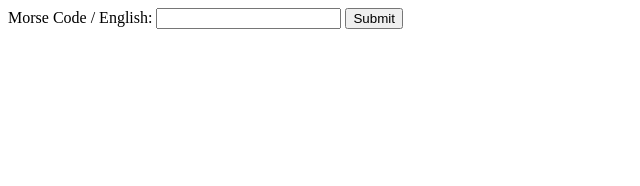
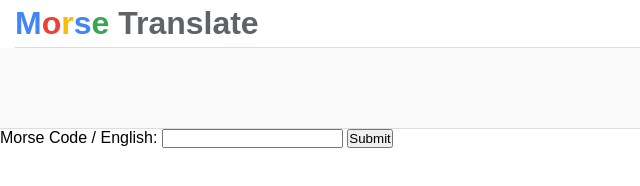
Before and after one commit to alexWow88/morse-code-tdd, a website with bundled scripts: page index.html in a window 1280 px wide. Shown: the whole page, without its empty margins (0-640 px from the left). Built offline with nearby package versions, Linux system fonts and the light colour scheme; a web font is replaced by a local one.

Commit message:
header/below header styled like google transl

```diff
--- a/index.html
+++ b/index.html
@@ -4,9 +4,19 @@
   <meta charset="UTF-8">
   <meta http-equiv="X-UA-Compatible" content="IE=edge">
   <meta name="viewport" content="width=device-width, initial-scale=1.0">
+  <link rel="preconnect" href="https://fonts.googleapis.com">
+  <link rel="preconnect" href="https://fonts.gstatic.com" crossorigin>
+  <link href="https://fonts.googleapis.com/css2?family=Zen+Kaku+Gothic+Antique&display=swap" rel="stylesheet">
+  <link rel="stylesheet" href="./dist/styles.css">
   <title>Morse Code Translator</title>
 </head>
 <body>
+  <header>
+    <h1>
+      <span>M</span><span>o</span><span>r</span><span>s</span><span>e</span><span> Translate</span>
+    </h1>
+  </header>
+  <div class="below-header"></div>
   <form class="morse-code-translator">
     <label for="morse-code-english">Morse Code / English:</label>
     <input type="text" id="morse-code-english" name="morse-code-english" class="morse-code-translator__input">
--- /dev/null
+++ b/styles.scss
@@ -0,0 +1,30 @@
+* {
+  padding: 0;
+  margin: 0;
+}
+
+body {
+  display: flex;
+  flex-direction: column;
+  font-family: 'Zen Kaku Gothic Antique', sans-serif;
+}
+
+header {
+  padding: 5px 0;
+  margin: 0 15px;
+  font-size: 16px;
+  border-bottom: 1px solid rgb(221, 221, 223);
+
+  h1 span:nth-child(1) { color: rgb(66,133,244); }
+  h1 span:nth-child(2) { color: rgb(234,67,53); }
+  h1 span:nth-child(3) { color: rgb(251,188,5); }
+  h1 span:nth-child(4) { color: rgb(66,133,244); }
+  h1 span:nth-child(5) { color: rgb(52,168,83); }
+  h1 span:nth-child(6) { color: rgb(95,99,104); }
+}
+
+.below-header {
+  height: 80px;
+  background-color: rgb(250,250,250);
+  border-bottom: 1px solid rgb(221, 221, 223);
+}
```
Also changed, not shown: app.js (line endings or trailing spaces), dist/app.dev.js (added), dist/styles.css (added).
